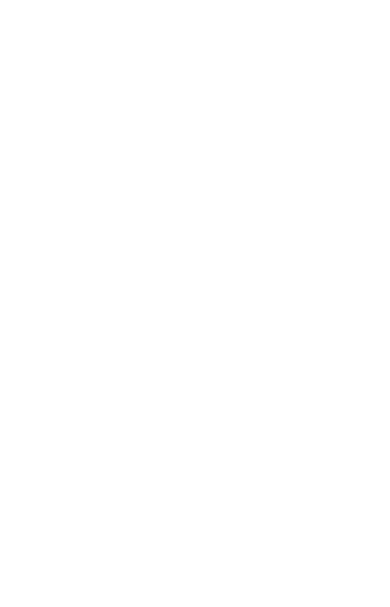
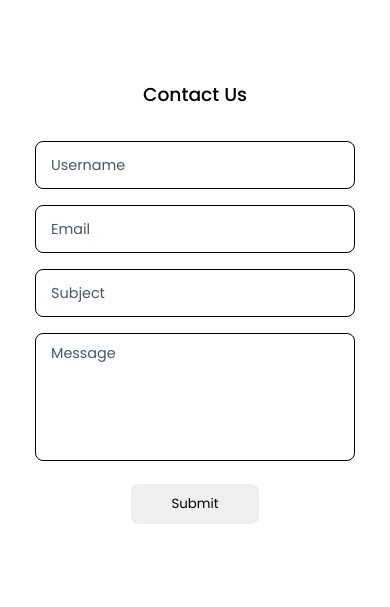
Before and after one commit to SkillSageDev/elevvo, a plain HTML site: page Task 2 - Create a Contact Form/index.html in a window 390 px wide. Drawn offline with Linux system fonts and the light colour scheme.

Commit message:
feat(task2): add basic responsive contact us
- created contact us page
- added basic css it can get improved
- made it responsive
- created a jtranslatePlaceholder function that takes input labels and put them on the border of the input when you focus on it
- made simple verification in html
- verification can get improved by js and to make it alert user when something is wrong

```diff
--- a/Task 2 - Create a Contact Form/index.html
+++ b/Task 2 - Create a Contact Form/index.html
@@ -1,5 +1,6 @@
 <!DOCTYPE html>
 <html lang="en">
+
 <head>
   <meta charset="UTF-8">
   <meta name="viewport" content="width=device-width, initial-scale=1.0">
@@ -9,9 +10,39 @@
   <!-- scripts -->
   <script src="./main.js" defer></script>
 </head>
-<body>
-    <div class="container">
 
+<body onload="document.form.reset();">
+  <div class="form__wrapper">
+    <form action="#" class="form" id="form" name="form">
+      <h3 class="form__header">Contact Us</h3>
+
+      <div class="form__input-wrapper">
+        <label class="form__label" for="username">Username</label>
+        <input class="form__input" type="text" name="username" id="username" value="" minlength="5" maxlength="25"
+          required>
+      </div>
+
+      <div class="form__input-wrapper">
+        <label class="form__label" for="email">Email</label>
+        <input class="form__input" type="email" name="email" id="email" value=""
+          pattern="[a-z0-9._%+-]+@[a-z0-9.-]+\.[a-z]{2,63}$" required>
+      </div>
+
+      <div class="form__input-wrapper">
+        <label class="form__label" for="subject">Subject</label>
+        <input class="form__input" type="subject" name="subject" id="subject" value="" minlength="8" maxlength="20"
+          required>
+      </div>
+
+      <div class="form__input-wrapper">
+        <label class="form__label form__label--message" for="message">Message</label>
+        <textarea class="form__input form__input--message" name="message" id="message" maxlength="120"
+          required></textarea>
+      </div>
+
+      <input class="form__submit" type="submit" name="submit" id="submit" value="Submit">
+    </form>
   </div>
 </body>
+
 </html>
--- a/Task 2 - Create a Contact Form/main.js
+++ b/Task 2 - Create a Contact Form/main.js
@@ -0,0 +1,25 @@
+function translatePlaceholder() {
+  let inputs = document.querySelectorAll(".form__input");
+  let labels = document.querySelectorAll(".form__label");
+  inputs.forEach(input => {
+    input.addEventListener("focus", e => {
+      labels.forEach(label => {
+        if (label.nextElementSibling === e.target) {
+          label.style.top = 0;
+          label.style.fontSize = "0.8rem";
+        }
+      })
+      console.log(e.target);
+    })
+    input.addEventListener("focusout", e => {
+      labels.forEach(label => {
+        if (label.nextElementSibling === e.target && e.target.value === "") {
+          label.style.top = "";
+          label.style.fontSize = "";
+        }
+      })
+      console.log(e.target);
+    })
+  })
+}
+translatePlaceholder()
--- a/Task 2 - Create a Contact Form/style.css
+++ b/Task 2 - Create a Contact Form/style.css
@@ -0,0 +1,91 @@
+@import url('https://fonts.googleapis.com/css2?family=Poppins:ital,wght@0,100;0,200;0,300;0,400;0,500;0,600;0,700;0,800;0,900;1,100;1,200;1,300;1,400;1,500;1,600;1,700;1,800;1,900&display=swap');
+
+* {
+  margin: 0;
+  padding: 0;
+  box-sizing: border-box;
+  font-family: "Poppins";
+  font-weight: 400;
+  font-style: normal;
+}
+
+.form__wrapper {
+  padding: 5rem;
+  background-color: #f9f9f9;
+  max-height: 100vh;
+}
+
+.form {
+  margin: auto;
+  display: flex;
+  flex-direction: column;
+  justify-content: center;
+  align-items: center;
+  background-color: white;
+  height: 85vh;
+  width: 70vh;
+  gap: 1rem;
+  border-radius: 1rem;
+}
+
+.form__header {
+  font-weight: 500;
+  margin-bottom: 1rem;
+}
+
+.form__input-wrapper {
+  position: relative;
+}
+
+.form__label {
+  position: absolute;
+  transform: translateY(-50%);
+  top: 50%;
+  left: 1rem;
+  transition: ease 100ms;
+  font-size: 0.9rem;
+  background-color: white;
+  color: oklch(44.6% 0.03 256.802);
+}
+
+.form__label--message {
+  top: 15%;
+}
+
+.form__input {
+  width: 20rem;
+  height: 3rem;
+  border-radius: 0.5rem;
+  padding: 1rem;
+  border-style: none;
+  border: 0.1rem solid black;
+  outline: none;
+}
+
+.form__input--message {
+  width: 20rem;
+  height: 8rem;
+  border-radius: 0.5rem;
+  resize: none;
+  line-height: 1.2rem;
+  font-size: 0.9rem;
+}
+
+.form__submit {
+  width: 8rem;
+  height: 2.5rem;
+  border-radius: 0.5rem;
+  border-style: none;
+}
+
+@media only screen and (max-width: 500px) {
+  .form__wrapper {
+    background-color: white;
+  }
+
+  .form {
+    height: 100%;
+    width: 100%;
+    background-color: transparent;
+  }
+}
```
Lines whose indentation alone changed are shown as unchanged.
